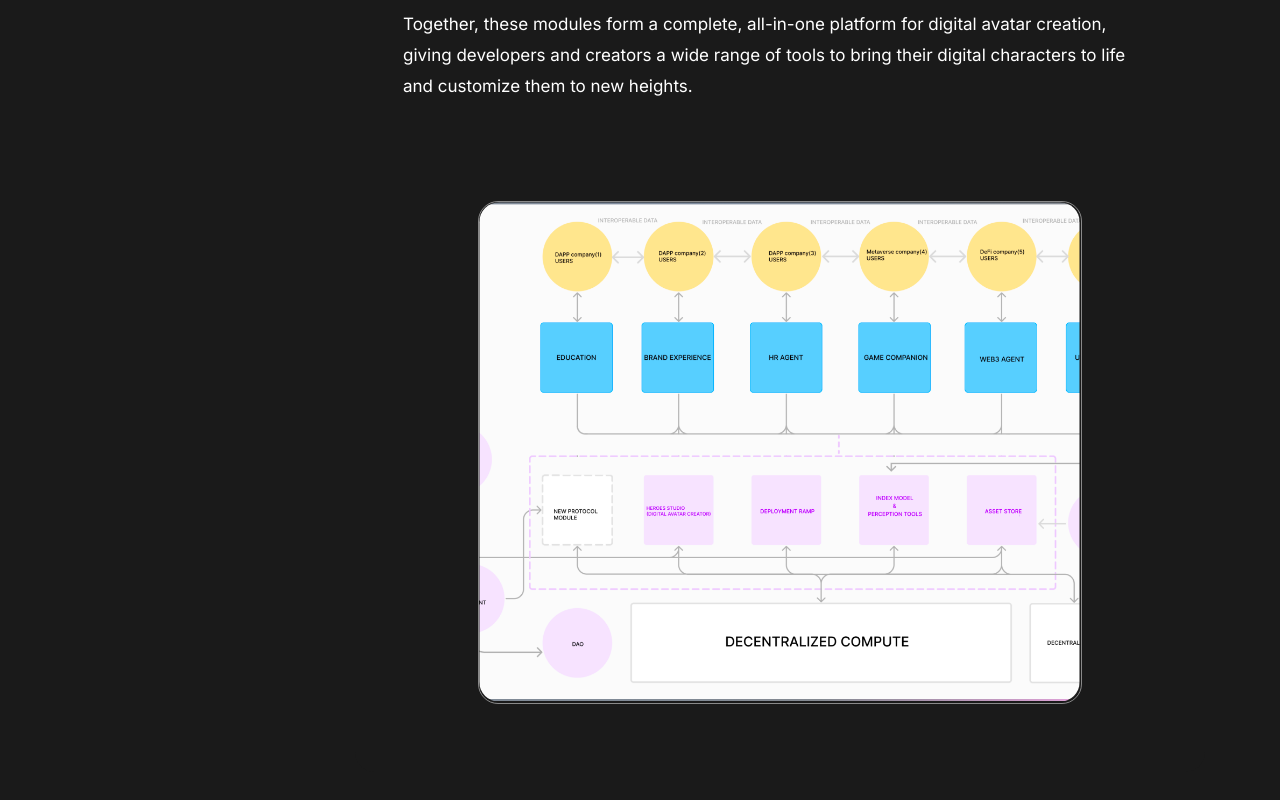
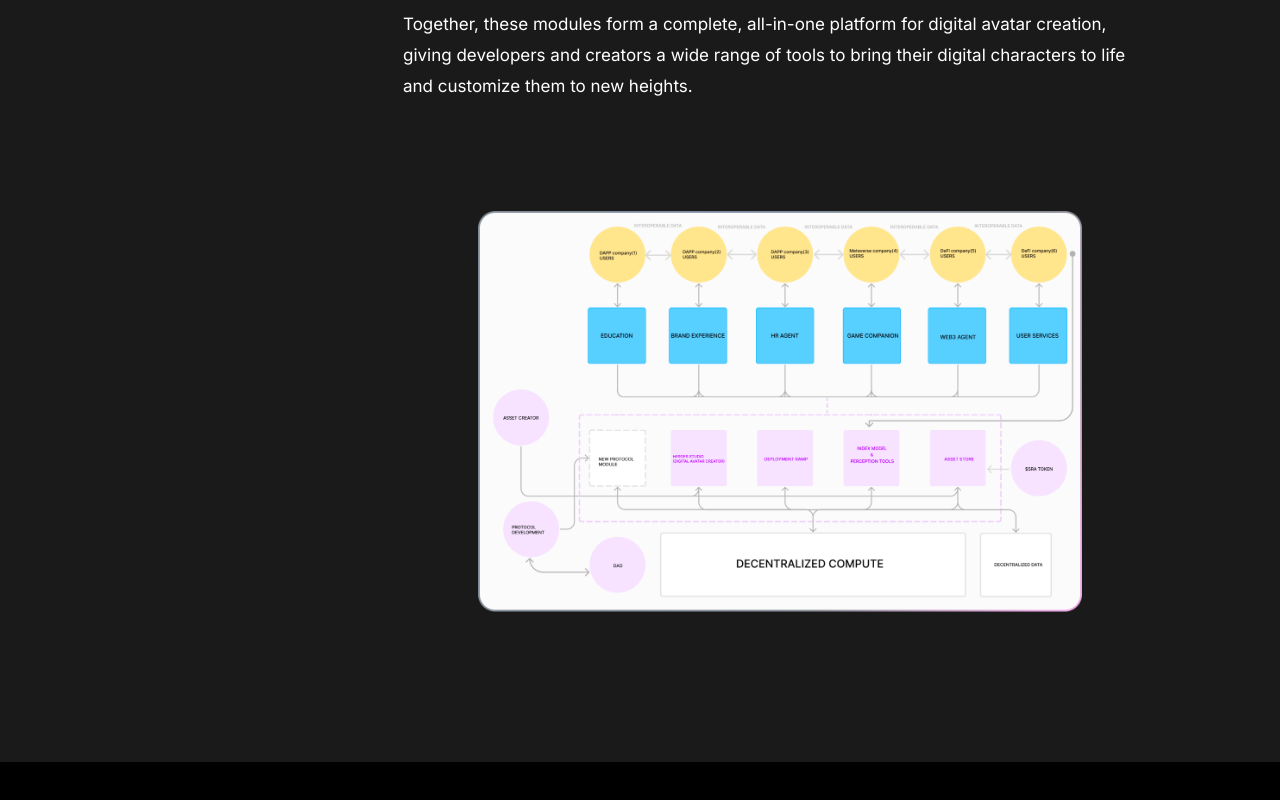
Before and after one commit to vitorlopes079/sorayia2, a Next.js app: page /docs/infrastructure in a window 1280 px wide. Shown: the part 1302-2102 px from the top of the page. After the commit the page ends 2064 px from the top, so only its background shows below. Built offline with nearby package versions, Linux system fonts and the light colour scheme.

Commit message:
fixed some image issues

```diff
--- a/src/app/docs/docs.css
+++ b/src/app/docs/docs.css
@@ -122,24 +122,22 @@
   width: 80%;
   height: 0;
   padding-bottom: 66.36%;
-  margin: 100px auto 20px auto;
-  border-radius: 20px;
-  border: 1px solid #898989;
+  margin: 60px auto 20px auto;
 }
 
 .responsive-image-infra {
-  object-fit: cover;
+  object-fit: contain;
   border-radius: 20px;
-  transform: scale(0.999);
 }
 
 .image-wrapper-sra {
   position: relative;
   width: 70%;
   height: 0;
-  padding-bottom: 46.8%;
+  padding-bottom: 42.77%;
   margin: -80px auto 80px auto;
 }
+
 
 .responsive-image-sra {
   object-fit: cover;
```
Also changed, not shown: public/images/docs-sra.png.
